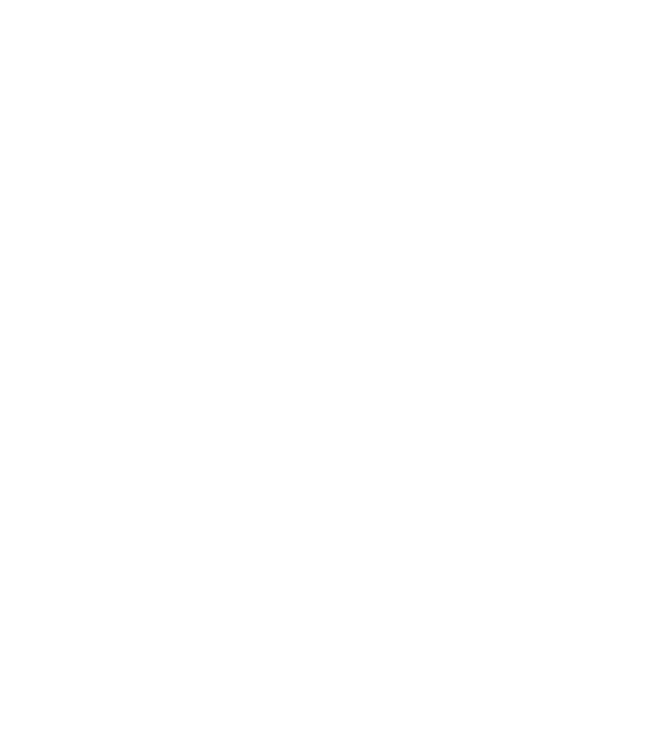
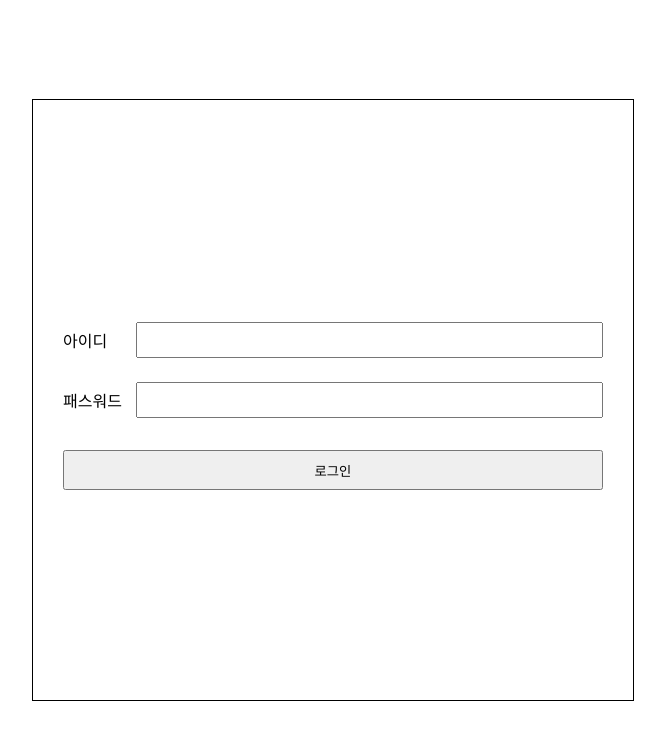
Before and after one commit to gomgoguma/web-chat-frontend, a React (Create React App) app: page /login in a window 1280 px wide. Before the commit this address had no page. Shown: the top 740 px of the page, without its empty margins (307-972 px from the left). Built offline with nearby package versions, Linux system fonts and the light colour scheme.

Commit message:
로그인 api, 쿠키

```diff
--- a/src/App.js
+++ b/src/App.js
@@ -1,12 +1,12 @@
-import logo from './logo.svg';
-import './App.css';
+import React from 'react';
 import { Route, Routes } from "react-router-dom";
+import Login from "./pages/user/login/Login"
 
 function App() {
   return (
     <Routes>
-      <Route path="/a" element={<div>a</div>} />
-      <Route path="/b" element={<div>b</div>} />
+      <Route path="/" element={<div> home </div>} />
+      <Route path="/login" element={<Login />} />
     </Routes>
   );
 }
--- /dev/null
+++ b/src/pages/user/login/Login.js
@@ -0,0 +1,51 @@
+import s from "./LoginSC";
+import React, { useState } from 'react';
+import axios from 'axios';
+
+const Login = () => {
+    const [username, setUsername] = useState(null);
+    const [password, setPassword] = useState(null);
+
+    const changeUsername = (event) => {
+        setUsername(event.target.value);
+    }
+
+    const changePassword = (event) => {
+        setPassword(event.target.value);
+    }
+
+    const searchUser = async() => {
+        const res = await axios.create ({
+            headers: {
+                'Access-Control-Allow-Origin': 'http://localhost:8080'
+            },
+            withCredentials: true
+        })
+        .post('http://localhost:8080/api/user/login', {username: username, password: password})
+        .then(res => {
+            console.log(res);
+        })
+        .catch(err => {
+            console.log(err);
+        });
+
+    }
+
+    return (
+        <s.Container>
+            <s.LoginBox>
+                <s.InputRow>
+                    아이디 <s.InputElement type="username" onChange={changeUsername}/>
+                </s.InputRow>
+                <s.InputRow>
+                    패스워드 <s.InputElement type="password" onChange={changePassword}/>
+                </s.InputRow>
+                <s.LoginButton onClick={searchUser}>
+                    로그인
+                </s.LoginButton>
+            </s.LoginBox>
+        </s.Container>
+    );
+}
+
+export default Login;
--- /dev/null
+++ b/src/pages/user/login/LoginSC.js
@@ -0,0 +1,37 @@
+import styled from 'styled-components';
+
+const LoginSC = {
+    Container: styled.div`
+        display: flex;
+        justify-content: center;
+        align-items: center;
+        height: 100vh;
+    `,
+    LoginBox: styled.div`
+        display: flex;
+        justify-content: center;
+        align-items: center;
+        flex-direction: column;
+        border: 1px solid black;
+        width: 600px;
+        height: 600px;
+    `,
+    InputRow: styled.div`
+        display: flex;
+        justify-content: space-between;
+        align-items: center;
+        width: 90%;
+        height: 10%;
+    `,
+    InputElement: styled.input`
+        width: 85%;
+        height: 30px;
+    `,
+    LoginButton: styled.button`
+        width: 90%;
+        height: 40px;
+        margin: 20px 0 0 0;
+    `,
+};
+
+export default LoginSC;
```
